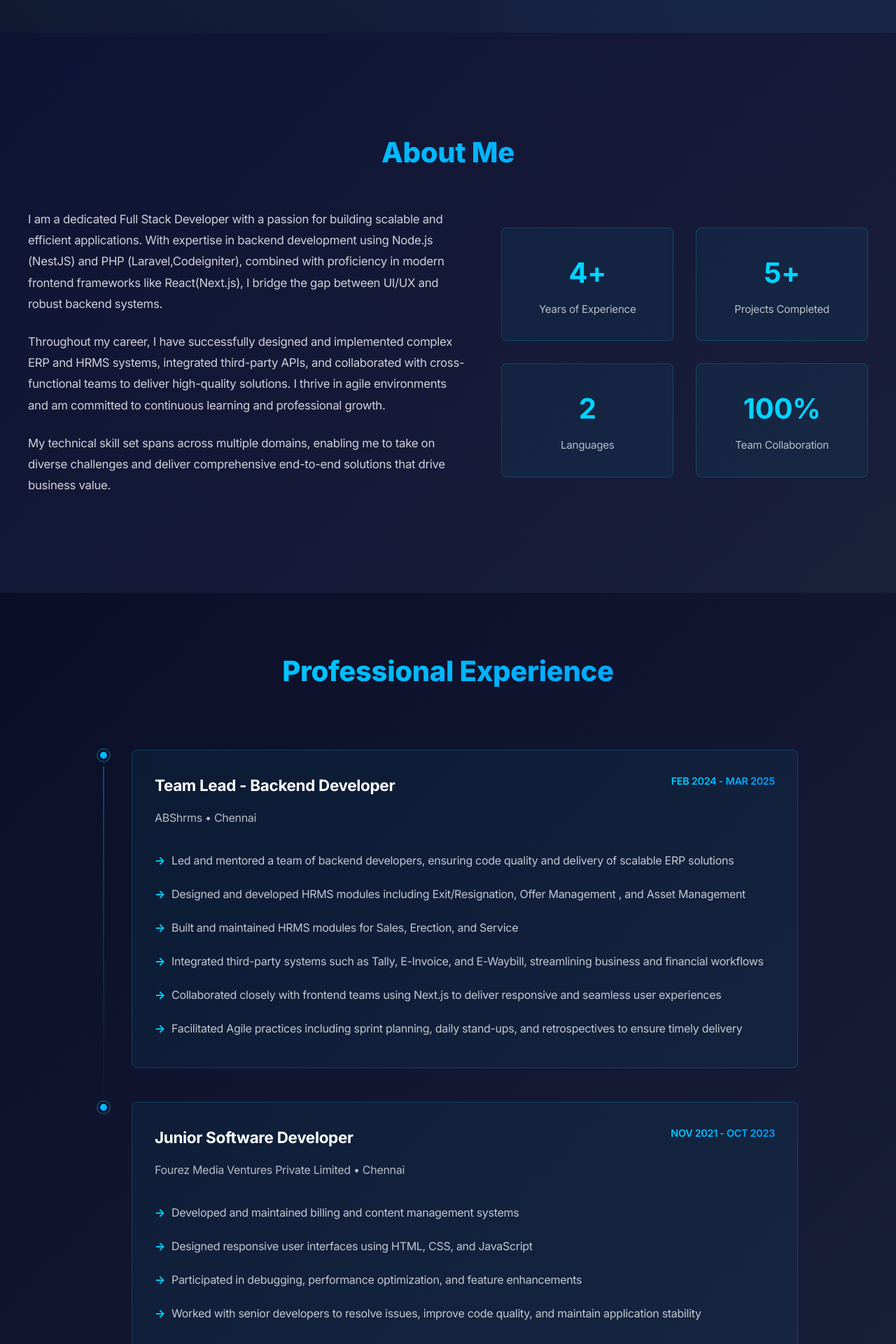
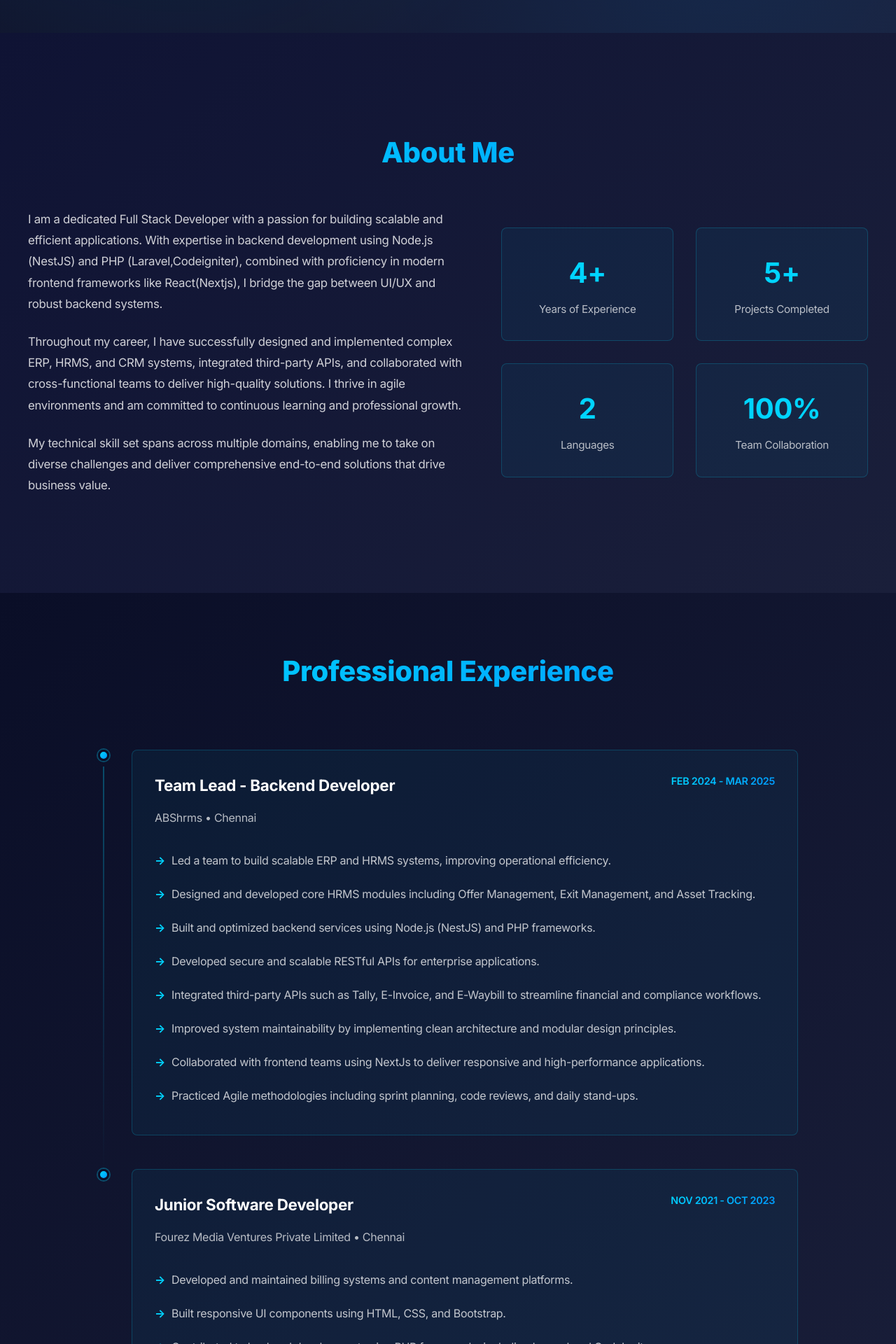
Before and after one commit to subash2407/subash-portfolio, a React (Vite) app: page / in a window 1280 px wide. Shown: the part 880-2800 px from the top of the page at 70% size. Built offline with nearby package versions, Linux system fonts and the light colour scheme; the HTML template or start-up script is replaced by a standard one.

Commit message:
add new changes

```diff
--- a/src/components/About.tsx
+++ b/src/components/About.tsx
@@ -11,10 +11,10 @@ const About: React.FC = () => {
             <p>
               I am a dedicated Full Stack Developer with a passion for building scalable and efficient applications.
               With expertise in backend development using Node.js (NestJS) and PHP (Laravel,Codeigniter), combined with proficiency
-              in modern frontend frameworks like React(Next.js), I bridge the gap between UI/UX and robust backend systems.
+              in modern frontend frameworks like React(Nextjs), I bridge the gap between UI/UX and robust backend systems.
             </p>
             <p>
-              Throughout my career, I have successfully designed and implemented complex ERP and HRMS systems,
+              Throughout my career, I have successfully designed and implemented complex ERP, HRMS, and CRM systems,
               integrated third-party APIs, and collaborated with cross-functional teams to deliver high-quality solutions.
               I thrive in agile environments and am committed to continuous learning and professional growth.
             </p>
--- a/src/data/portfolio.ts
+++ b/src/data/portfolio.ts
@@ -5,7 +5,7 @@ export const portfolioData = {
     email: "subashv2407@gmail.com",
     phone: "+91 6369608964",
     location: "Velachery, Chennai 600042",
-    summary: "Full Stack Developer with strong expertise in backend development using Node.js (NestJS) and PHP (Laravel,Codeigniter), along with hands-on experience in frontend technologies like Next.js, JavaScript, HTML, and CSS. Skilled in building scalable ERP and HRMS systems, designing robust APIs, and delivering responsive user interfaces. Proven ability to develop end-to-end solutions and collaborate effectively in agile environments.",
+    summary: "Results-driven Backend & Full Stack Developer with 4+ years ofexperience building scalable ERP and HRMS systems using Node.js (NestJS) and PHP (Laravel, CodeIgniter). Expertise in designing high-performance RESTful APIs, integrating third-party services, and optimizing backend systems for scalability and reliability. Proven Team Lead experienced in managing developers, improving system performance and delivering production-grade applications in Agile environments.",
   },
 
   experience: [
@@ -16,12 +16,14 @@ export const portfolioData = {
       duration: "FEB 2024 - MAR 2025",
       location: "Chennai",
       highlights: [
-        "Led and mentored a team of backend developers, ensuring code quality and delivery of scalable ERP solutions",
-        "Designed and developed HRMS modules including Exit/Resignation, Offer Management , and Asset Management",
-        "Built and maintained HRMS modules for Sales, Erection, and Service",
-        "Integrated third-party systems such as Tally, E-Invoice, and E-Waybill, streamlining business and financial workflows",
-        "Collaborated closely with frontend teams using Next.js to deliver responsive and seamless user experiences",
-        "Facilitated Agile practices including sprint planning, daily stand-ups, and retrospectives to ensure timely delivery"
+          "Led a team to build scalable ERP and HRMS systems, improving operational efficiency.",
+          "Designed and developed core HRMS modules including Offer Management, Exit Management, and Asset Tracking.",
+          "Built and optimized backend services using Node.js (NestJS) and PHP frameworks.",
+          "Developed secure and scalable RESTful APIs for enterprise applications.",
+          "Integrated third-party APIs such as Tally, E-Invoice, and E-Waybill to streamline financial and compliance workflows.",
+          "Improved system maintainability by implementing clean architecture and modular design principles.",
+          "Collaborated with frontend teams using NextJs to deliver responsive and high-performance applications.",
+          "Practiced Agile methodologies including sprint planning, code reviews, and daily stand-ups."
       ]
     },
     {
@@ -31,17 +33,18 @@ export const portfolioData = {
       duration: "NOV 2021 - OCT 2023",
       location: "Chennai",
       highlights: [
-        "Developed and maintained billing and content management systems",
-        "Designed responsive user interfaces using HTML, CSS, and JavaScript",
-        "Participated in debugging, performance optimization, and feature enhancements",
-        "Worked with senior developers to resolve issues, improve code quality, and maintain application stability"
+          "Developed and maintained billing systems and content management platforms.",
+          "Built responsive UI components using HTML, CSS, and Bootstrap.",
+          "Contributed to backend development using PHP frameworks including Laravel and CodeIgniter.",
+          "Debugged and resolved production issues, improving application stability.",
+          "Assisted in performance optimization and feature enhancements."
       ]
     }
   ],
 
   skills: {
     backend: ["PHP (Laravel,Codeigniter)", "Node.js (NestJS)", "TypeScript", "MySQL"],
-    frontend: ["React (Next.js)", "JavaScript", "TypeScript", "HTML", "CSS", "Next.js"],
+    frontend: ["React (NextJs)", "JavaScript", "TypeScript", "HTML", "CSS", "NextJs"],
     tools: ["API Documentation (Swagger, Postman)", "MySQL", "Git"],
     // advanced: ["API Documentation (Swagger, Postman)", "RESTFUL API design", "Third party API (e-wayBill,E-invoice,Tally)"]
   },
@@ -82,14 +85,14 @@ export const portfolioData = {
       id: 1,
       title: "ERP Management System",
       description: "Built a comprehensive Enterprise Resource Planning system with modules for sales,erection, and service modules, featuring multi-module architecture, real-time reporting, and role-based access control for efficient business operations.",
-      technologies: ["Node.js (NestJS)", "MySQL", "React(Next.js)", "REST API"],
+      technologies: ["Node.js (NestJS)", "MySQL", "React(NextJs)", "REST API"],
       highlights: ["Multi-module architecture", "Real-time reporting", "Role-based access control"]
     },
     {
       id: 2,
       title: "HRMS Application",
       description: "Developed Human Resource Management System featuring employee management, payroll processing, and leave management",
-      technologies: ["Node.js (NestJS)", "MySQL", "React(Next.js)", "REST API"],
+      technologies: ["Node.js (NestJS)", "MySQL", "React(NextJs)", "REST API"],
       highlights: ["Scalable microservices", "Automated workflows", "Advanced analytics dashboard"]
     },
     {
@@ -110,7 +113,7 @@ export const portfolioData = {
       id: 5,
       title: "Third-party Integration Platform",
       description: "Integrated multiple third-party services including Tally, E-Invoice, and E-Waybill for seamless business operations",
-      technologies: ["Node.js", "REST API"],
+      technologies: ["Node.js (NestJS)", "REST API"],
       highlights: ["Secure integration", "Error handling", "Transaction logging"]
     }
   ]
```
Also changed, not shown: 1 other file (tests, documents, lock files or other folders).
